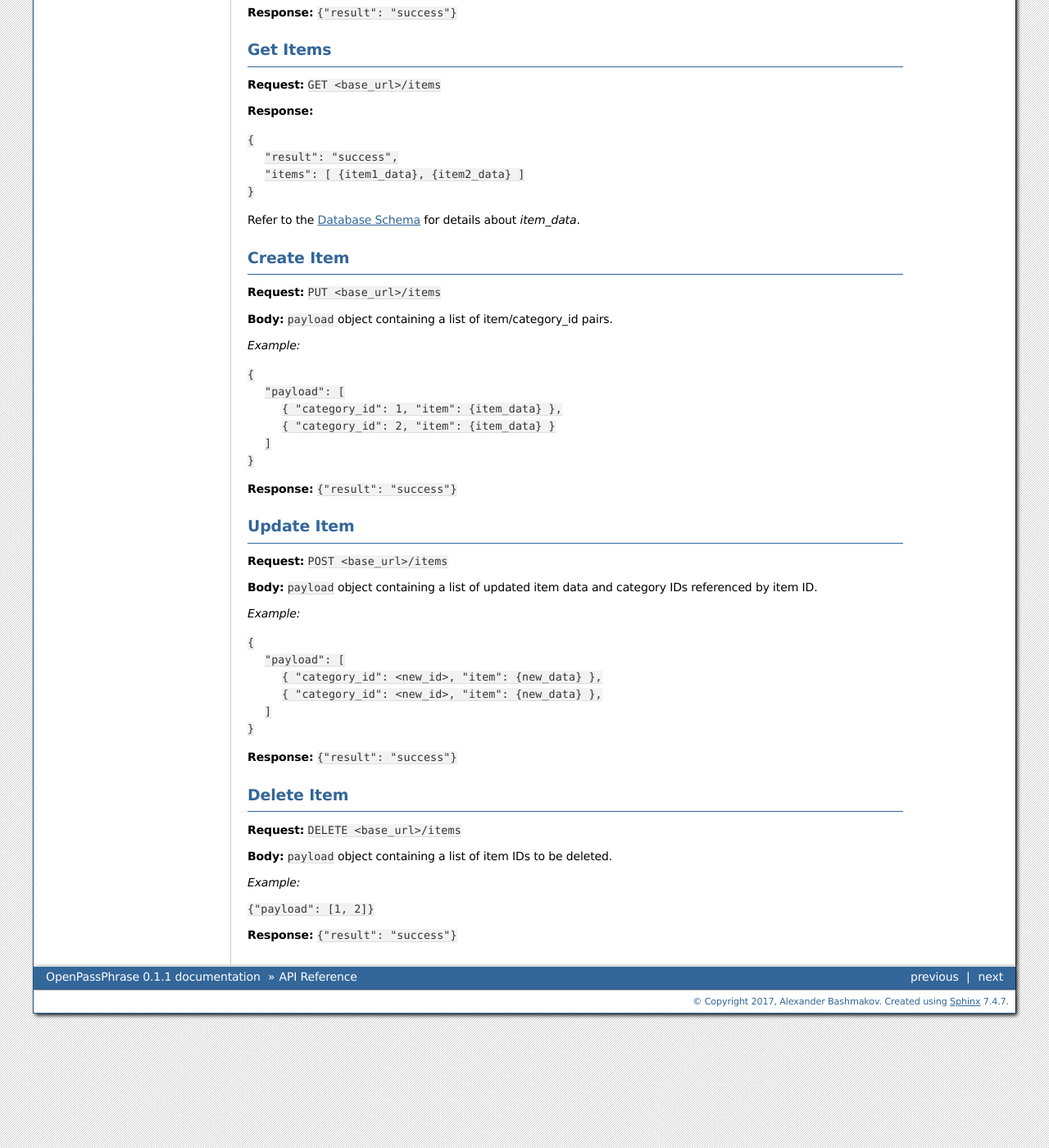
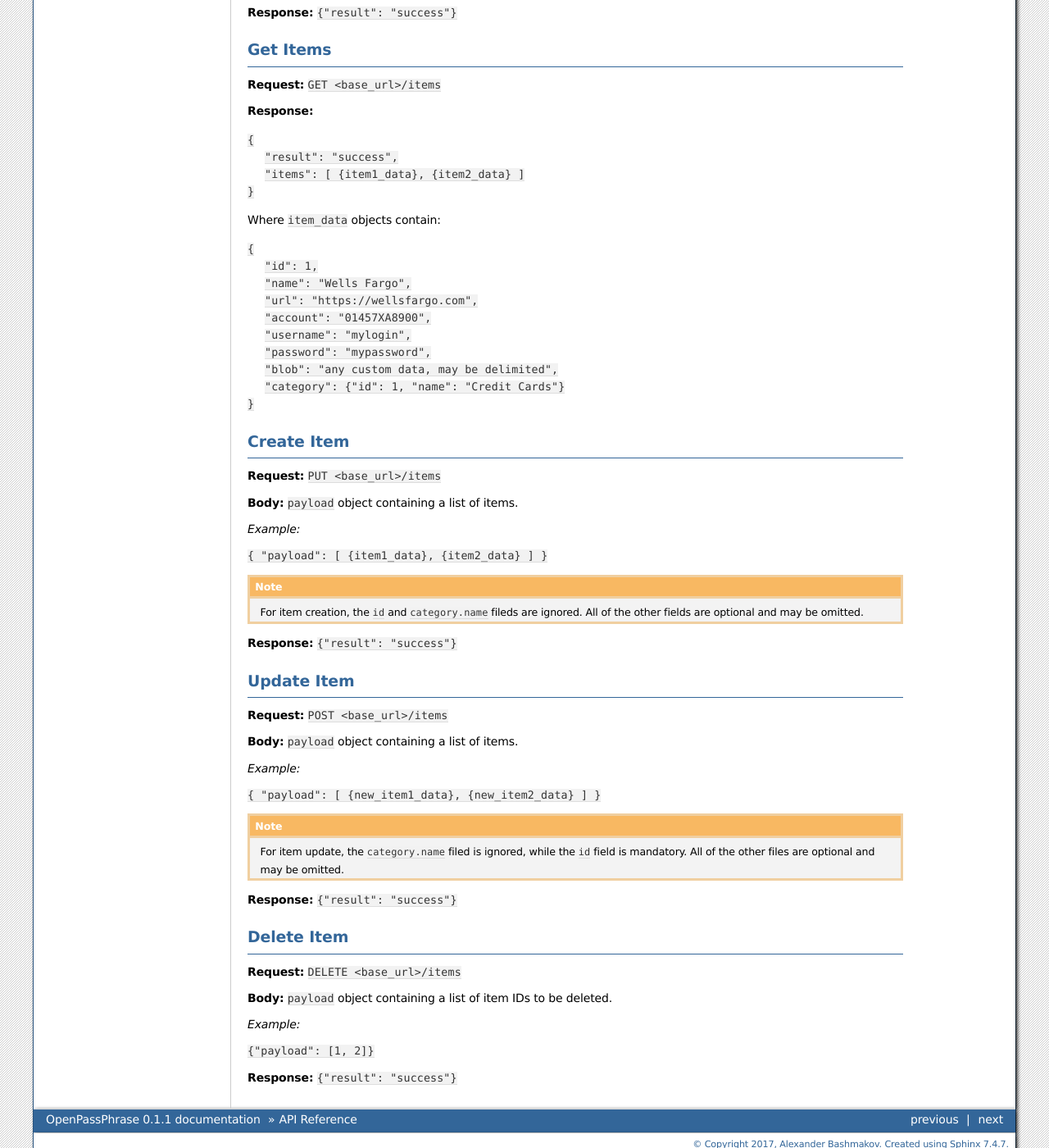
Before and after one commit to openpassphrase/opp, a Sphinx documentation site: the page built from docs/source/api_ref.rst, in a window 1280 px wide and 1400 px high, scrolled down 1520 px. Shown: the whole window at 82% size. Built offline with Sphinx 7.4.7, drawn with Linux system fonts in a browser that asks for light colours; some of the changed text lies outside the part shown.

Commit message:
Updated api_ref doc to reflect new items schema.

```diff
--- a/docs/source/api_ref.rst
+++ b/docs/source/api_ref.rst
@@ -58,8 +58,8 @@ Get Categories
 | ``{``
 |   ``"result": "success",``
 |   ``"categories": [``
-|     ``{"id": 1, "category": "category_name1"}``
-|     ``{"id": 2, "category": "category_name2"}``
+|     ``{"id": 1, "name": "category1"}``
+|     ``{"id": 2, "name": "category2"}``
 |   ``]``
 | ``}``
 
@@ -86,8 +86,8 @@ updated name values.
 
 *Example:*
 
-``{"payload": [{"id": 1, "category", "<new_name>"},
-{"id": 2, "category", "<new_name>"}]}``
+``{"payload": [{"id": 1, "name", "new_name"},
+{"id": 2, "name", "new_name"}]}``
 
 **Response:** ``{"result": "success"}``
 
@@ -119,23 +119,32 @@ Get Items
 |   ``"items": [ {item1_data}, {item2_data} ]``
 | ``}``
 
-Refer to the :ref:`schema` for details about *item_data*.
+Where ``item_data`` objects contain:
+
+| ``{``
+|   ``"id": 1,``
+|   ``"name": "Wells Fargo",``
+|   ``"url": "https://wellsfargo.com",``
+|   ``"account": "01457XA8900",``
+|   ``"username": "mylogin",``
+|   ``"password": "mypassword",``
+|   ``"blob": "any custom data, may be delimited",``
+|   ``"category": {"id": 1, "name": "Credit Cards"}``
+| ``}``
 
 Create Item
 ~~~~~~~~~~~~
 
 **Request:** ``PUT <base_url>/items``
 
-**Body:** ``payload`` object containing a list of item/category_id pairs.
+**Body:** ``payload`` object containing a list of items.
 
 *Example:*
 
-| ``{``
-|   ``"payload": [``
-|     ``{ "category_id": 1, "item": {item_data} },``
-|     ``{ "category_id": 2, "item": {item_data} }``
-|   ``]``
-| ``}``
+``{ "payload": [ {item1_data}, {item2_data} ] }``
+
+.. Note:: For item creation, the ``id`` and ``category.name`` fileds are
+   ignored. All of the other fields are optional and may be omitted.
 
 **Response:** ``{"result": "success"}``
 
@@ -144,17 +153,15 @@ Update Item
 
 **Request:** ``POST <base_url>/items``
 
-**Body:** ``payload`` object containing a list of updated item data and
-category IDs referenced by item ID.
+**Body:** ``payload`` object containing a list of items.
 
 *Example:*
 
-| ``{``
-|   ``"payload": [``
-|     ``{ "category_id": <new_id>, "item": {new_data} },``
-|     ``{ "category_id": <new_id>, "item": {new_data} },``
-|   ``]``
-| ``}``
+``{ "payload": [ {new_item1_data}, {new_item2_data} ] }``
+
+.. Note:: For item update, the ``category.name`` filed is ignored, while the
+   ``id`` field is mandatory. All of the other files are optional and may be
+   omitted.
 
 **Response:** ``{"result": "success"}``
 
--- a/docs/source/index.rst
+++ b/docs/source/index.rst
@@ -48,7 +48,6 @@ User Guide
 .. toctree::
    :maxdepth: 1
 
-   schema
    api_ref
 
 Contributing to the project
```
Also changed, not shown: docs/source/schema.rst (deleted, +0 -20 lines).
